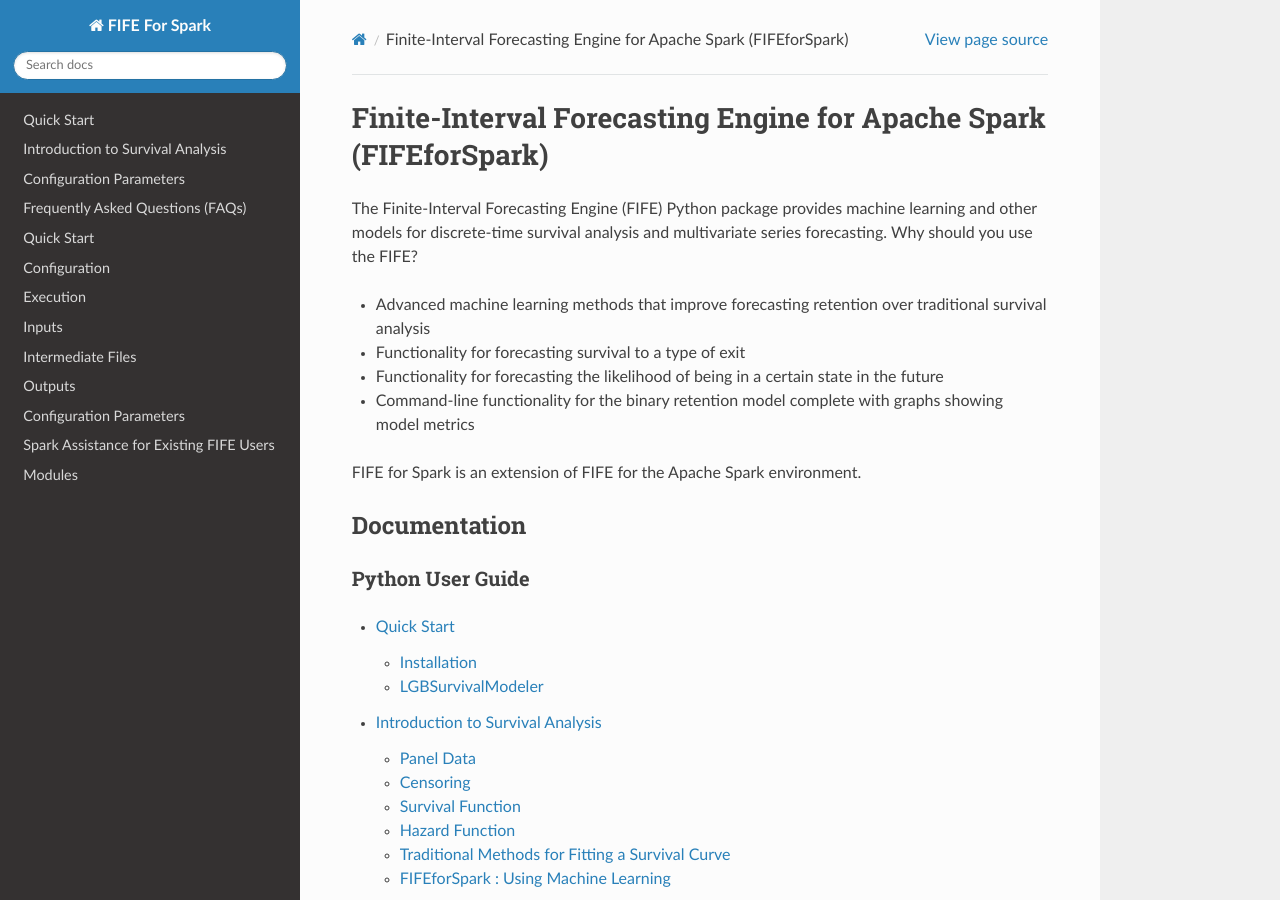
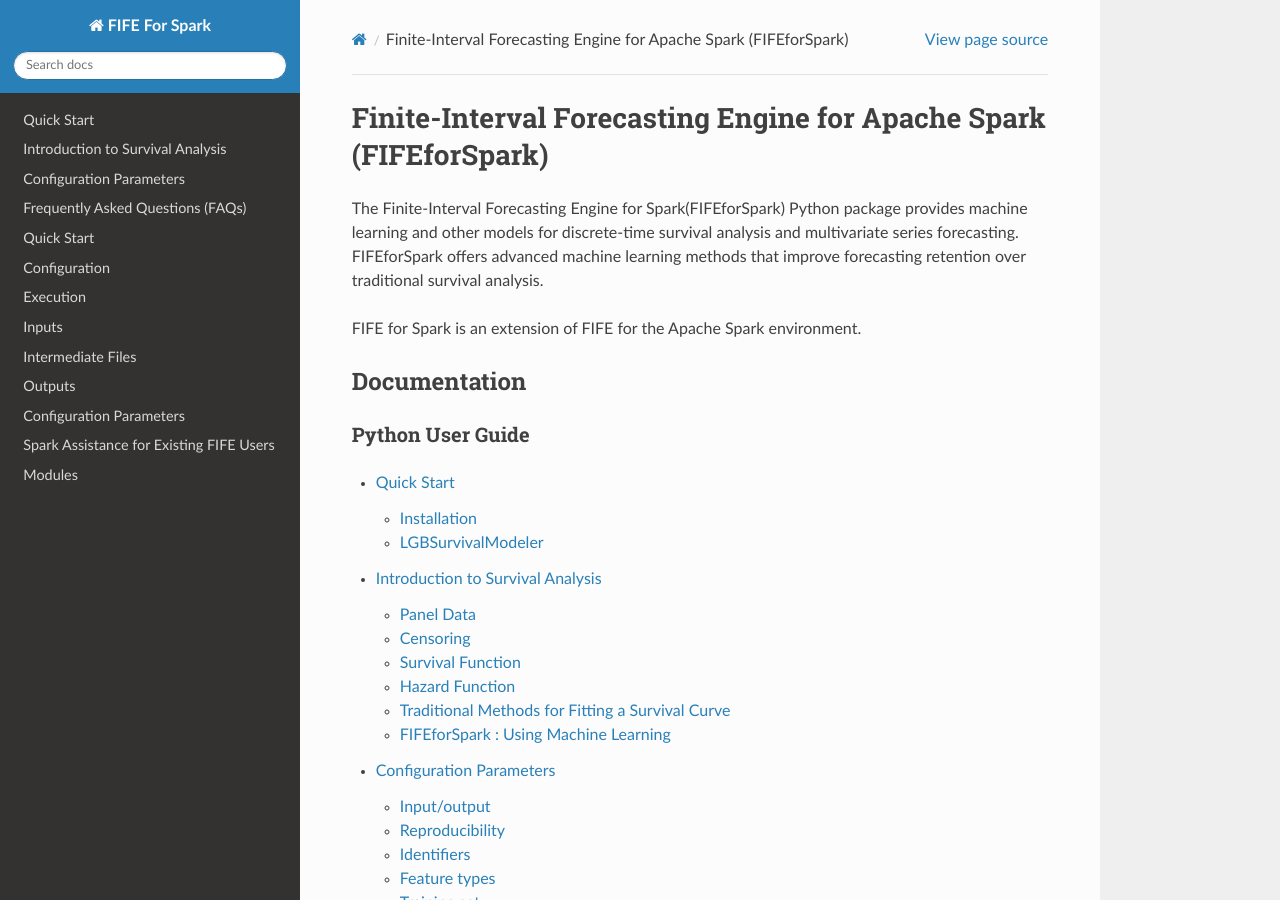
Before and after one commit to IDA-HumanCapital/fife_for_spark, a Sphinx documentation site: the page built from docs/index.rst, in a window 1280 px wide and 900 px high. Built offline with Sphinx 7.4.7 and the Read the Docs theme 2.0.0, drawn with Linux system fonts in a browser that asks for light colours; some of the changed text lies outside the part shown.

Commit message:
Changed FIFE mentiosn to FIFEforSpark

```diff
--- a/docs/index.rst
+++ b/docs/index.rst
@@ -2,12 +2,8 @@
 Finite-Interval Forecasting Engine for Apache Spark (FIFEforSpark)
 ##########################################
 
-The Finite-Interval Forecasting Engine (FIFE) Python package provides machine learning and other models for discrete-time survival analysis and multivariate series forecasting. Why should you use the FIFE?
-
-- Advanced machine learning methods that improve forecasting retention over traditional survival analysis
-- Functionality for forecasting survival to a type of exit
-- Functionality for forecasting the likelihood of being in a certain state in the future
-- Command-line functionality for the binary retention model complete with graphs showing model metrics
+The Finite-Interval Forecasting Engine for Spark(FIFEforSpark) Python package provides machine learning and other models for discrete-time survival analysis and multivariate series forecasting.
+FIFEforSpark offers advanced machine learning methods that improve forecasting retention over traditional survival analysis.
 
 
 FIFE for Spark is an extension of FIFE for the Apache Spark environment.
@@ -27,22 +23,13 @@
 
    Modules <source/fifeforspark>
 
-Project Information
-===================
-
-The Institute for Defense Analyses (IDA) developed FIFE on behalf of the U.S. Department of Defense, Office of the Under Secretary of Defense for Personnel and Readiness. Among other applications, FIFE is used to produce IDA's Retention Prediction Model.
-
-FIFE has also been known as the Persistence Prediction Capability (PPC).
-
-Acknowledgement
-----------------
 
 Citation
 --------
 
 Please cite FIFEforSpark as:
 
-Institute for Defense Analyses. **FIFEforSpark: Finite-Interval Forecasting Engine for Spark [software].** https://github.com/IDA-HumanCapital/fifeforspark, 2020. Version 0.x.x.
+Institute for Defense Analyses. **FIFEforSpark: Finite-Interval Forecasting Engine for Spark [software].** https://github.com/IDA-HumanCapital/fife_for_spark, 2020. Version 0.x.x.
 
 BibTex:
 
@@ -52,7 +39,7 @@
         FIFEforSpark,
         author={Institute for Defense Analyses},
         title={{FIFE}: {Finite-Interval Forecasting Engine for Spark[software]}},
-        howpublished={https://github.com/IDA-HumanCapital/fifeforspark},
+        howpublished={https://github.com/IDA-HumanCapital/fife_for_spark},
         note={Version 0.x.x},
         year={2021}
     }
```
Also changed, not shown: other parts of docs/index.rst (+2 -2 lines).
